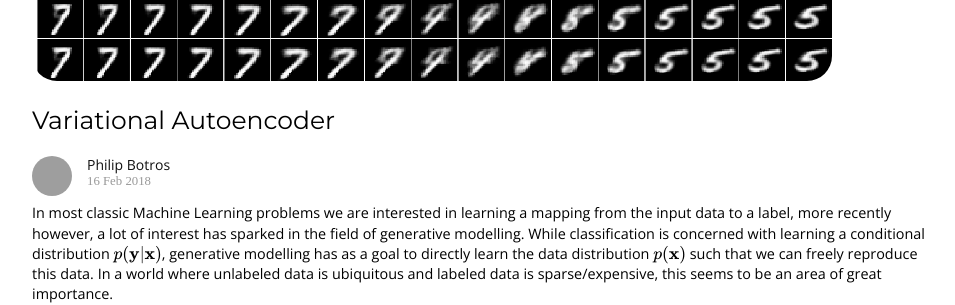
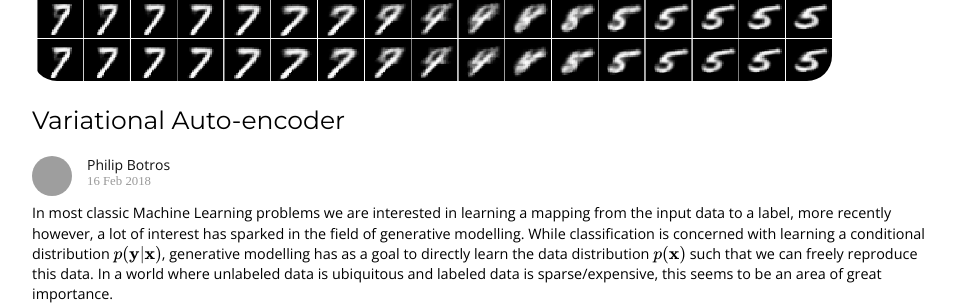
Before and after one commit to PhilipBotros/philipbotros.github.io, a Jekyll site: the page built from _posts/post_2/2018-02-18-variational-autoencoder.md, in a window 1280 px wide and 900 px high, scrolled down 304 px. Shown: the part 155-460 px from the top of the window, without its empty margins (160-1115 px from the left). Built offline with Jekyll 4.4.1, drawn with Linux system fonts in a browser that asks for light colours; formulas are drawn with MathJax 3; grey boxes are pictures that could not be loaded.

Commit message:
Updated title

```diff
--- a/_posts/post_2/2018-02-18-variational-autoencoder.md
+++ b/_posts/post_2/2018-02-18-variational-autoencoder.md
@@ -1,6 +1,6 @@
 ---
 layout: post
-title: "Variational Autoencoder"
+title: "Variational Auto-encoder"
 date: 2018-02-16
 cover: sample_100.png
 mathjax: true
```
